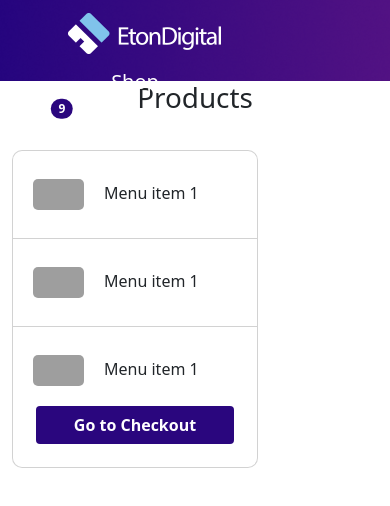
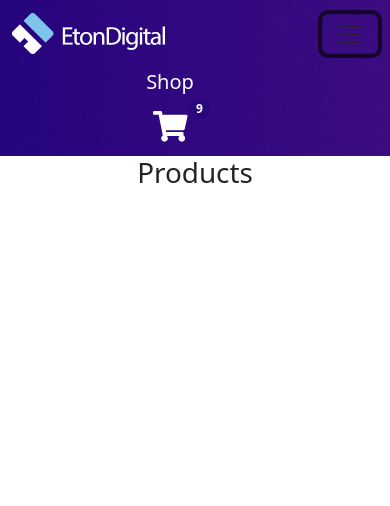
Before and after one commit to AleksandarRatkov/shopping-cart, a React (Create React App) app: page / in a window 390 px wide. Both pictures are taken after a click on the button "Toggle navigation". Shown: the top 506 px of the page. Built offline with nearby package versions, Linux system fonts and the light colour scheme; grey boxes are pictures that could not be loaded.

Commit message:
Mobile improvements and navigation in navbar

```diff
--- a/src/components/Navbar.css
+++ b/src/components/Navbar.css
@@ -1,12 +1,8 @@
 .navbar {
     background-image: url("../../public/navbarBackground.png");
     background-size: cover;
-    height: 81px;
 }
 
-.logo {
-    margin-left: 56px;
-}
 .nav-link.header-title {
     color: white;
     font-size: 20px;
@@ -19,7 +15,6 @@
 
 .badge-bg {
     background-color: #2A067E;
-    left: 50px;
     top: 4px;
 }
 
@@ -66,3 +61,9 @@
     right: -155px;
     width: 17px;
 }
+
+@media (min-width: 576px) {
+    .logo {
+        margin-left: 56px;
+    }
+}
--- a/src/components/Navbar.jsx
+++ b/src/components/Navbar.jsx
@@ -1,8 +1,15 @@
 import React from "react";
 import "./Navbar.css"
-import { Link } from "react-router-dom";
+import { Link, useNavigate, useLocation } from "react-router-dom";
 
 const Navbar = () => {
+
+    const location = useLocation();
+
+    const navigate = useNavigate()
+    const goToCheckout = () => {
+        navigate('/cart');
+    }
 
     return (
         <nav className="navbar navbar-expand-lg navbar-light bg-light">
@@ -11,11 +18,16 @@ const Navbar = () => {
                 <img src="./EtonLogo.png" alt="Logo" width="153" height="41" />
                 </span>
 
+                <button className="navbar-toggler" type="button" data-bs-toggle="collapse" data-bs-target="#navbarNav" aria-controls="navbarNav" aria-expanded="false" aria-label="Toggle navigation">
+                    <span className="navbar-toggler-icon"></span>
+                </button>
+                <div className="collapse navbar-collapse justify-content-end" id="navbarNav">
                     <ul className="navbar-nav ml-auto">
                     <li className="nav-item mr-50">
                         <Link className="text-decoration-none" to="/"><span className="nav-link header-title">Shop</span></Link>
                     </li>
 
+                    {location.pathname !== "/cart" && (
                         <li className="nav-item dropdown mr-50">
                             <button className="btn btn-primary-outline borderless" type="button" data-bs-toggle="dropdown" aria-expanded="false">
                                 <svg xmlns="http://www.w3.org/2000/svg" width="35" height="31" viewBox="0 0 35 31" fill="none">
@@ -42,11 +54,13 @@ const Navbar = () => {
                                 <span className="d-inline">Menu item 1</span>
                             </li>
                             <li className="d-flex justify-content-center">
-                        <button className="btn btn-checkout">Go to Checkout</button>
+                                <button className="btn btn-checkout" onClick={goToCheckout}>Go to Checkout</button>
                             </li>
                             </ul>
                         </li>
+                    )}
                     </ul>
+                </div>
             </div>
         </nav>
     )
```
Lines whose indentation alone changed are shown as unchanged.
